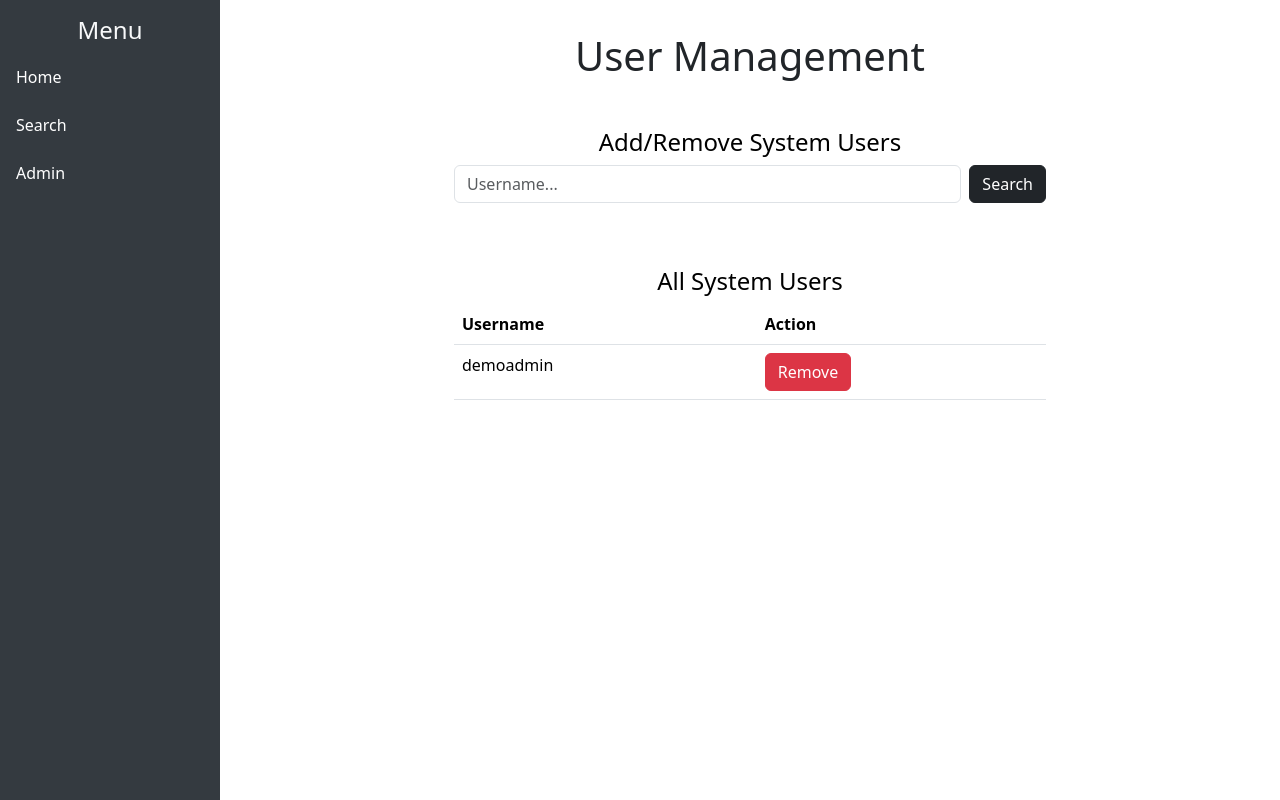
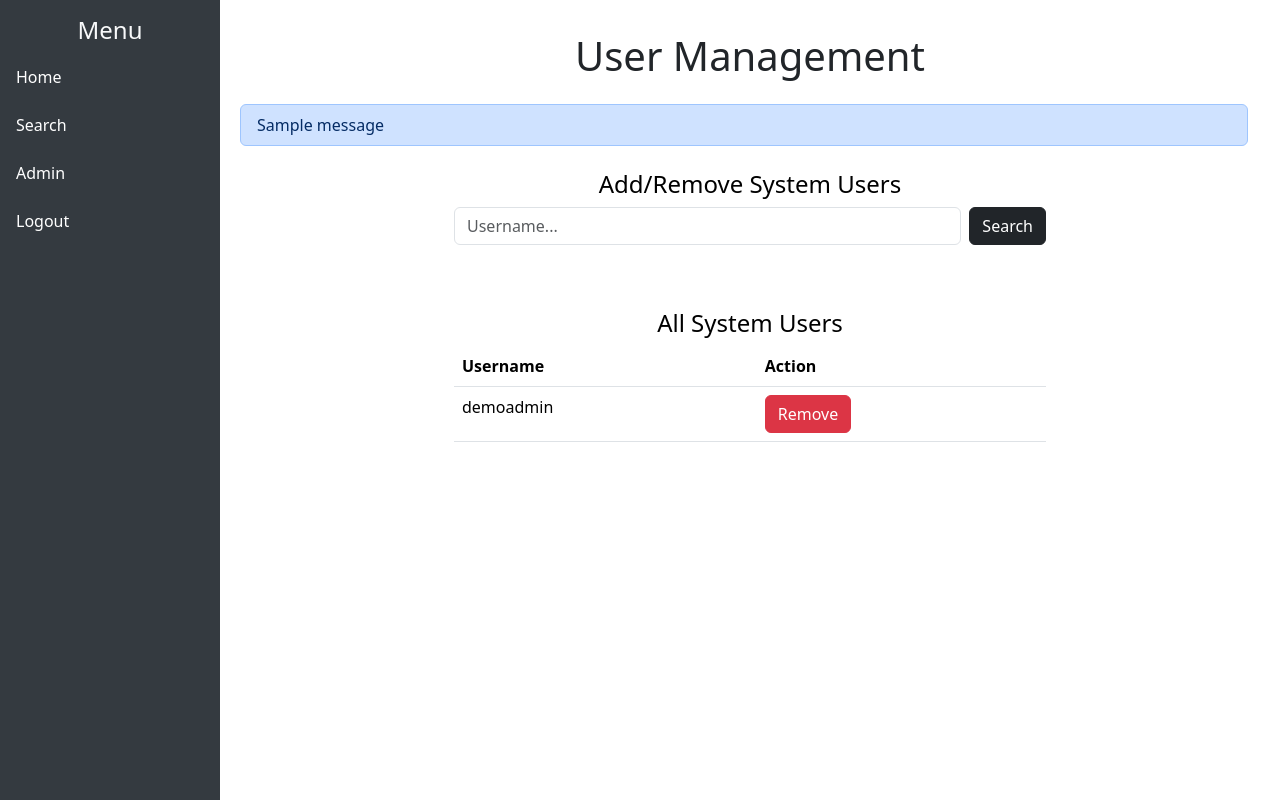
Before and after one commit to Thetvdh/privex, a Flask app: page /admin in a window 1280 px wide. Run offline with Flask 3, Linux system fonts and the light colour scheme; the visitor is signed in with stand-in values (Sample User, id 1); one stand-in notice (Sample message) is shown.

Commit message:
Added addional items to navbar, added message flashing functionality

```diff
--- a/templates/master.html
+++ b/templates/master.html
@@ -16,10 +16,24 @@
     {% if session["is_admin"] %}
     <a href="{{ url_for('admin') }}">Admin</a>
     {% endif %}
+    {% if session["username"] %}
+    <a href="{{ url_for("logout") }}">Logout</a>
+    {% endif %}
 </div>
 
 <div class="content">
     {% block title %} {% endblock %}
+    {% with messages = get_flashed_messages() %}
+        {% if messages %}
+            <div class="row">
+                <ul class="list-group">
+                    {% for message in messages %}
+                        <li class="list-group-item list-group-item-primary">{{ message }}</li>
+                    {% endfor %}
+                </ul>
+            </div>
+        {% endif %}
+        {% endwith %}
     {% block content %}
     {% endblock %}
 </div>
```
